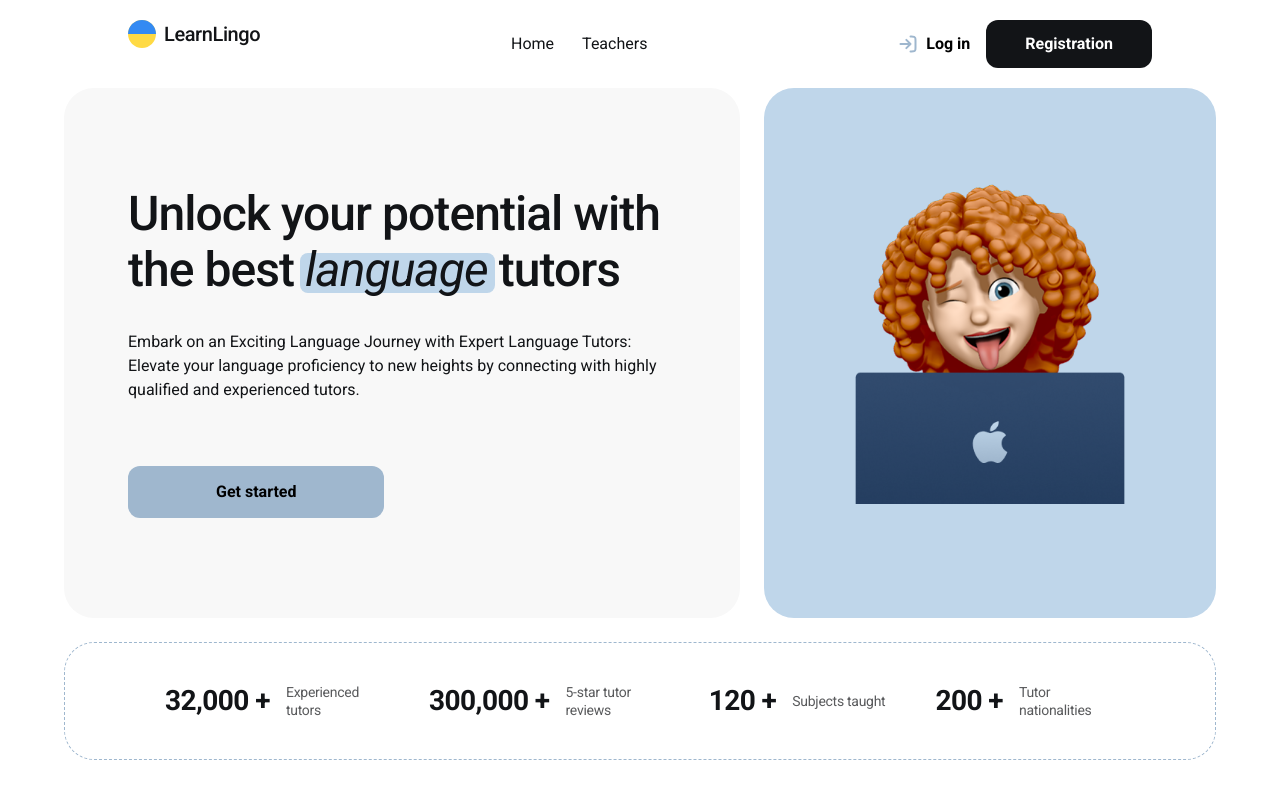
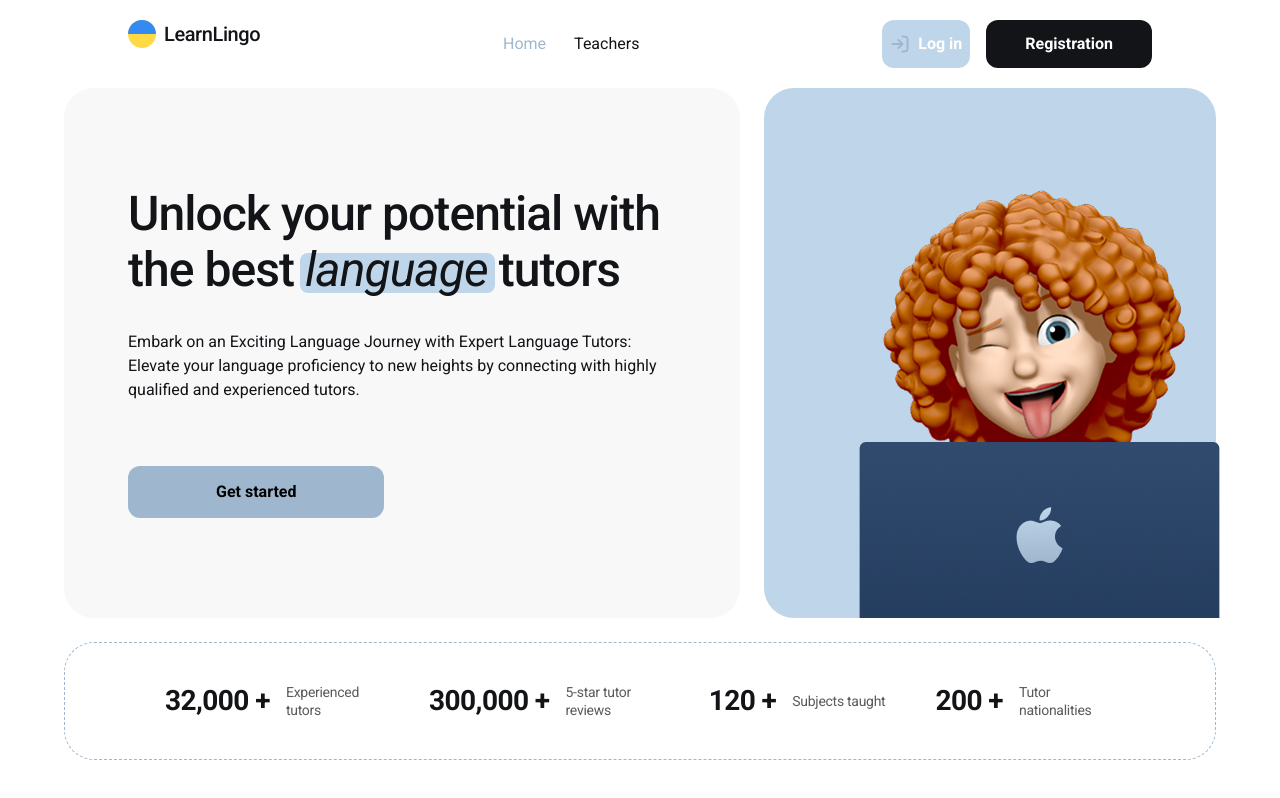
Before and after one commit to kiryhanchiiiik/learn-lingo, a React (Vite) app: page / in a window 1280 px wide. In both pictures the pointer is over the button "Log in". Built offline with nearby package versions, Linux system fonts and the light colour scheme.

Commit message:
add hover n focus styles

```diff
--- a/src/components/Header/Header.module.scss
+++ b/src/components/Header/Header.module.scss
@@ -34,6 +34,16 @@
   display: flex;
   align-items: center;
   gap: 8px;
+  border-radius: 12px;
+  padding: 8px;
+
+  transition: background-color 350ms cubic-bezier(0.4, 0, 0.2, 1);
+
+  &:hover,
+  &:focus {
+    background-color: #bfd6ea;
+    color: #ffffff;
+  }
 }
 
 .regBtn {
@@ -41,4 +51,25 @@
   background-color: #121417;
   padding: 14px 39px;
   border-radius: 12px;
+
+  transition: color 350ms cubic-bezier(0.4, 0, 0.2, 1),
+    background-color 350ms cubic-bezier(0.4, 0, 0.2, 1);
+
+  &:hover,
+  &:focus {
+    background-color: #bfd6ea;
+    color: #121417;
+  }
 }
+
+.active {
+  color: #9fb7ce;
+}
+
+.link {
+  transition: color 350ms cubic-bezier(0.4, 0, 0.2, 1);
+}
+.link:hover,
+.link:focus {
+  color: #bfd6ea;
+}
--- a/src/pages/HomePage/HomePage.module.scss
+++ b/src/pages/HomePage/HomePage.module.scss
@@ -35,6 +35,14 @@
     border-radius: 12px;
     padding: 16px 88px;
     background-color: #9fb7ce;
+    transition: color 350ms cubic-bezier(0.4, 0, 0.2, 1),
+      background-color 350ms cubic-bezier(0.4, 0, 0.2, 1);
+
+    &:hover,
+    &:focus {
+      background-color: #bfd6ea;
+      color: #ffffff;
+    }
   }
 }
 
@@ -61,11 +69,16 @@
 }
 
 .imgContainer {
+  position: relative;
   border-radius: 30px;
   width: 568px;
   height: 530px;
   padding: 80px;
   background-color: #bfd6ea;
+
+  img {
+    position: absolute;
+  }
 }
 
 .list {
```
